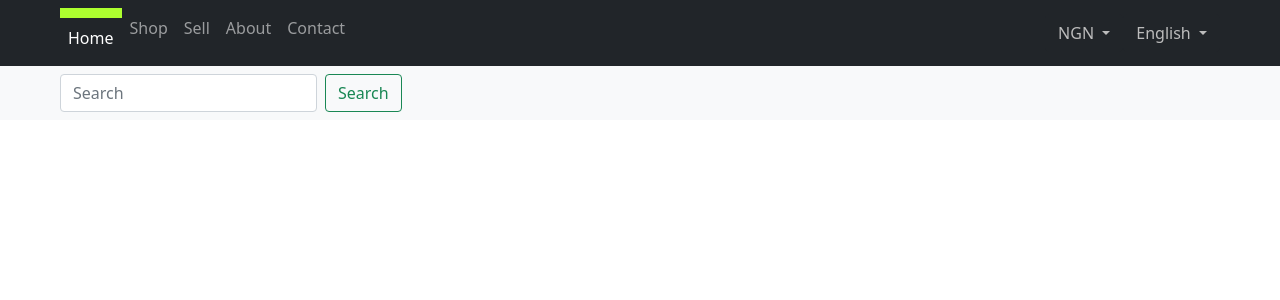
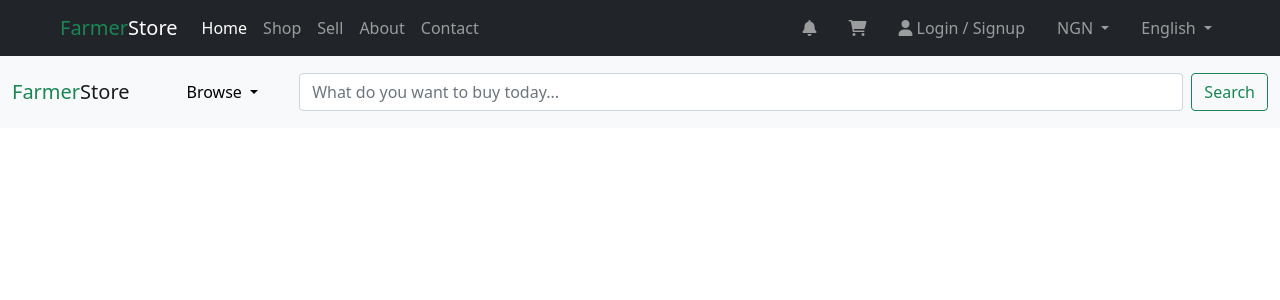
Before and after one commit to flexcodemic/bajam_website, a Django app: page / in a window 1280 px wide. Shown: the top 300 px of the page. Run offline with Django 5.2, Linux system fonts and the light colour scheme.

Commit message:
Fix the navbar correctly

```diff
--- a/static/farmerstore_app/styles.css
+++ b/static/farmerstore_app/styles.css
@@ -1,15 +1,11 @@
-span {
-    color: chartreuse;
-    font-family: 'Trebuchet MS';
-}
-.active {
-    display: inline-block;
-    border-top: 10px solid greenyellow;
-}
+
 #italic {
-    color: #bcbcbc;
+    color: #414141;
     font-style: italic;
 }
 #dropdownMenu1, #dropdownMenu2 {
     color: #bcbcbc;
 }
+#dropdownMenu {
+    color: #727272;
+}
--- a/templates/farmerstore_app/home.html
+++ b/templates/farmerstore_app/home.html
@@ -7,15 +7,16 @@
     <title>Farmer Store</title>
     <!-- Link to the external CSS file -->
     <link rel="stylesheet" type="text/css" href="{% static 'farmerstore_app/styles.css' %}">
-    <!-- Add icons (optional, using FontAwesome) -->
-    <link rel="stylesheet" href="https://cdnjs.cloudflare.com/ajax/libs/font-awesome/5.15.4/css/all.min.css">
+    <!-- Add FontAwesome for icons -->
+    <link rel="stylesheet" href="https://cdnjs.cloudflare.com/ajax/libs/font-awesome/6.0.0-beta3/css/all.min.css">
+    <!-- Bootstrap CSS -->
     <link href="https://cdn.jsdelivr.net/npm/bootstrap@5.0.2/dist/css/bootstrap.min.css" rel="stylesheet" integrity="sha384-EVSTQN3/azprG1Anm3QDgpJLIm9Nao0Yz1ztcQTwFspd3yD65VohhpuuCOmLASjC" crossorigin="anonymous">
 </head>
 <body>
-    {% comment %} Top Header Navbar {% endcomment %}
+    <!-- Top Header Navbar -->
     <nav class="navbar navbar-expand-lg navbar-dark bg-dark">
-    <div class="container-fluid bg-dark mx-5">
-    {% comment %} <a class="navbar-brand" href="#"><span>Farmer</span><span id="italic">Store</span></a> {% endcomment %}
+        <div class="container-fluid mx-5">
+            <a class="navbar-brand" href="#"><span class="text-success">Farmer</span>Store</a>
             <button class="navbar-toggler" type="button" data-bs-toggle="collapse" data-bs-target="#navbarSupportedContent" aria-controls="navbarSupportedContent" aria-expanded="false" aria-label="Toggle navigation">
                 <span class="navbar-toggler-icon"></span>
             </button>
@@ -34,48 +35,81 @@
                         <a class="nav-link" href="#">About</a>
                     </li>
                     <li class="nav-item">
-          <a class="nav-link" href="#" tabindex="-1" aria-disabled="true">Contact</a>
+                        <a class="nav-link" href="#">Contact</a>
                     </li>
                 </ul>
-      <div class="dropdown">
-    <button class="btn btn-dark dropdown-toggle" type="button" id="dropdownMenu1" data-bs-toggle="dropdown" aria-expanded="false">
+                <!-- Right side of the navbar with icons -->
+                <ul class="navbar-nav ms-auto mb-2 mb-lg-0">
+                    <li class="nav-item me-3">
+                        <a class="nav-link" href="#">
+                            <i class="fas fa-bell"></i>
+                        </a>
+                    </li>
+                    <li class="nav-item me-3">
+                        <a class="nav-link" href="#">
+                            <i class="fas fa-shopping-cart"></i>
+                        </a>
+                    </li>
+                    <li class="nav-item me-3">
+                        <a class="nav-link" href="#">
+                            <i class="fas fa-user"></i> Login / Signup
+                        </a>
+                    </li>
+                    <!-- Currency Dropdown -->
+                    <li class="nav-item dropdown me-3">
+                        <a class="nav-link dropdown-toggle" href="#" id="navbarCurrency" role="button" data-bs-toggle="dropdown" aria-expanded="false">
                             NGN
-    </button>
-    <ul class="dropdown-menu" aria-labelledby="dropdownMenu1">
-    <li><button class="dropdown-item" type="button">KES</button></li>
-    <li><button class="dropdown-item" type="button">USA</button></li>
-    <li><button class="dropdown-item" type="button">GHS</button></li>
+                        </a>
+                        <ul class="dropdown-menu" aria-labelledby="navbarCurrency">
+                            <li><a class="dropdown-item" href="#">KES</a></li>
+                            <li><a class="dropdown-item" href="#">USD</a></li>
+                            <li><a class="dropdown-item" href="#">GHS</a></li>
                         </ul>
-    </div>
-      <div class="dropdown">
-    <button class="btn btn-dark dropdown-toggle" type="button" id="dropdownMenu2" data-bs-toggle="dropdown" aria-expanded="false">
+                    </li>
+                    <!-- Language Dropdown -->
+                    <li class="nav-item dropdown">
+                        <a class="nav-link dropdown-toggle" href="#" id="navbarLanguage" role="button" data-bs-toggle="dropdown" aria-expanded="false">
                             English
-    </button>
-    <ul class="dropdown-menu" aria-labelledby="dropdownMenu2">
-    <li><button class="dropdown-item" type="button">French</button></li>
-    <li><button class="dropdown-item" type="button">Spanish</button></li>
-    <li><button class="dropdown-item" type="button">German</button></li>
+                        </a>
+                        <ul class="dropdown-menu" aria-labelledby="navbarLanguage">
+                            <li><a class="dropdown-item" href="#">French</a></li>
+                            <li><a class="dropdown-item" href="#">Spanish</a></li>
+                            <li><a class="dropdown-item" href="#">German</a></li>
+                        </ul>
+                    </li>
                 </ul>
             </div>
         </div>
     </nav>
+
+    <!-- Sub-navbar -->
+    <div class="navbar-light bg-light py-3">
+        <div class="container-fluid d-flex align-items-center">
+            <a class="navbar-brand" href="#"><span class="text-success">Farmer</span>Store</a>
+            <!-- Browse Dropdown -->
+            <div class="dropdown ms-3">
+                <button class="btn btn-light dropdown-toggle px-4" type="button" id="browseMenu" data-bs-toggle="dropdown" aria-expanded="false">
+                    Browse
+                </button>
+                <ul class="dropdown-menu" aria-labelledby="browseMenu">
+                    <li><button class="dropdown-item" type="button">Category 1</button></li>
+                    <li><button class="dropdown-item" type="button">Category 2</button></li>
+                    <li><button class="dropdown-item" type="button">Category 3</button></li>
+                    <li><button class="dropdown-item" type="button">Category 4</button></li>
+                    <li><button class="dropdown-item" type="button">Category 5</button></li>
+                </ul>
             </div>
-{% comment %} Sub-navbar {% endcomment %}
-<nav class="navbar navbar-light bg-light">
-  <div class="container-fluid mx-5">
-    <form class="d-flex">
-      <input class="form-control me-2" type="search" placeholder="Search" aria-label="Search">
+            <!-- Search Form -->
+            <form class="d-flex ms-3 flex-fill">
+                <input class="form-control me-2" type="search" placeholder="What do you want to buy today..." aria-label="Search">
                 <button class="btn btn-outline-success" type="submit">Search</button>
             </form>
         </div>
-</nav>
+    </div>
 
+    <!-- Add your content here -->
 
-
-
-
-
-
+    <!-- Bootstrap JS and dependencies -->
     <script src="https://cdn.jsdelivr.net/npm/@popperjs/core@2.9.2/dist/umd/popper.min.js" integrity="sha384-IQsoLXl5PILFhosVNubq5LC7Qb9DXgDA9i+tQ8Zj3iwWAwPtgFTxbJ8NT4GN1R8p" crossorigin="anonymous"></script>
     <script src="https://cdn.jsdelivr.net/npm/bootstrap@5.0.2/dist/js/bootstrap.min.js" integrity="sha384-cVKIPhGWiC2Al4u+LWgxfKTRIcfu0JTxR+EQDz/bgldoEyl4H0zUF0QKbrJ0EcQF" crossorigin="anonymous"></script>
 </body>
```
Lines whose indentation alone changed are shown as unchanged.
